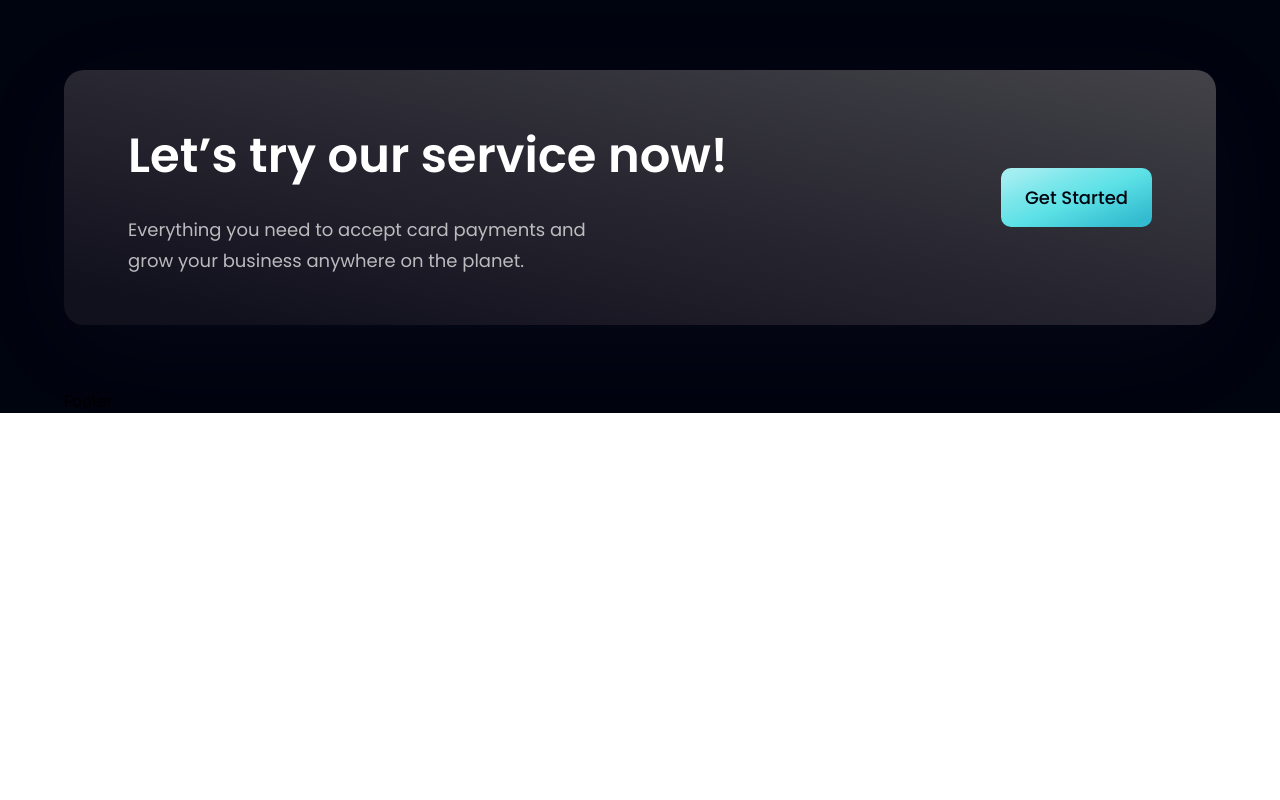
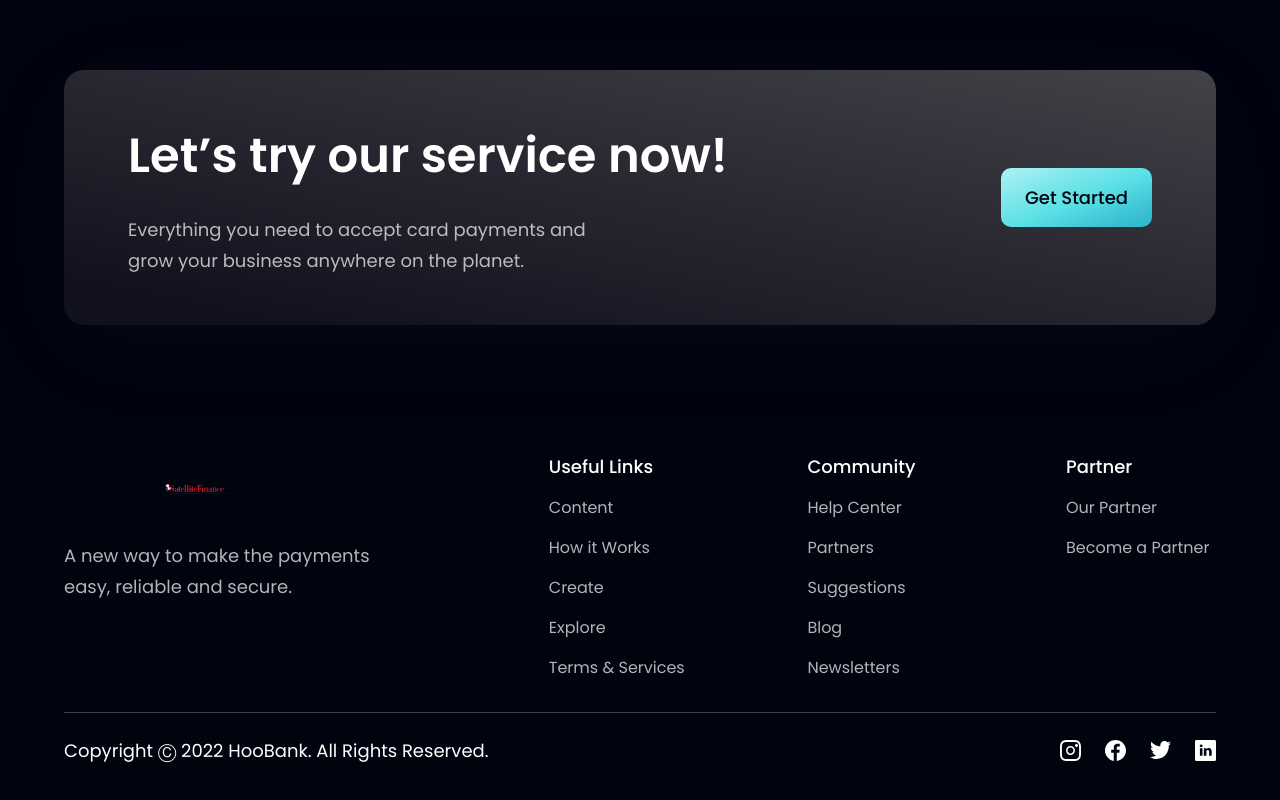
Before and after one commit to safchik/financeapp, a React (Vite) app: page / in a window 1280 px wide. Shown: the part 4118-4918 px from the top of the page. Before the commit the page ends 4531 px from the top, so only its background shows below. Built offline with nearby package versions, Linux system fonts and the light colour scheme.

Commit message:
logic for footer component added

```diff
--- a/src/components/Clients.jsx
+++ b/src/components/Clients.jsx
@@ -6,7 +6,7 @@ const Clients = () => (
         <div className={`${styles.flexCenter} flex-wrap w-full`}>
             {clients.map((client) => (
                 <div key={client.id} className={`flex-1 ${styles.flexCenter} sm:min-w-[192px] min-w-[120px] m-5`}>
-                    <img src={client.logo} alt="client_logo" className="sm:w-[192px] w-[100px] object-contain" />
+                    <img src={client.logo} alt="client_logo" className="sm:w-[192px] w-[100px] object-contain hover:brightness-200 transition duration-300 cursor-pointer" />
                 </div>
             ))}
         </div>
--- a/src/components/Footer.jsx
+++ b/src/components/Footer.jsx
@@ -1,9 +1,62 @@
-import React from 'react'
+import styles from "../style";
+import { logo } from "../assets";
+import { footerLinks, socialMedia } from "../constants";
 
-const Footer = () => {
-    return (
-        <div>Footer</div>
-    )
-}
+const Footer = () => (
+    <section className={`${styles.flexCenter} ${styles.paddingY} flex-col`}>
+        <div className={`${styles.flexStart} md:flex-row flex-col mb-8 w-full`}>
+            <div className="flex-[1] flex flex-col justify-start mr-10">
+                <img
+                    src={logo}
+                    alt="hoobank"
+                    className="w-[266px] h-[72.14px] object-contain"
+                />
+                <p className={`${styles.paragraph} mt-4 max-w-[312px]`}>
+                    A new way to make the payments easy, reliable and secure.
+                </p>
+            </div>
+
+            <div className="flex-[1.5] w-full flex flex-row justify-between flex-wrap md:mt-0 mt-10">
+                {footerLinks.map((footerlink) => (
+                    <div key={footerlink.title} className={`flex flex-col ss:my-0 my-4 min-w-[150px]`}>
+                        <h4 className="font-poppins font-medium text-[18px] leading-[27px] text-white">
+                            {footerlink.title}
+                        </h4>
+                        <ul className="list-none mt-4">
+                            {footerlink.links.map((link, index) => (
+                                <li
+                                    key={link.name}
+                                    className={`font-poppins font-normal text-[16px] leading-[24px] text-dimWhite hover:text-secondary cursor-pointer ${index !== footerlink.links.length - 1 ? "mb-4" : "mb-0"
+                                        }`}
+                                >
+                                    {link.name}
+                                </li>
+                            ))}
+                        </ul>
+                    </div>
+                ))}
+            </div>
+        </div>
+
+        <div className="w-full flex justify-between items-center md:flex-row flex-col pt-6 border-t-[1px] border-t-[#3F3E45]">
+            <p className="font-poppins font-normal text-center text-[18px] leading-[27px] text-white">
+                Copyright Ⓒ 2022 HooBank. All Rights Reserved.
+            </p>
+
+            <div className="flex flex-row md:mt-0 mt-6">
+                {socialMedia.map((social, index) => (
+                    <img
+                        key={social.id}
+                        src={social.icon}
+                        alt={social.id}
+                        className={`w-[21px] h-[21px] object-contain hover:brightness-200 transition duration-300 cursor-pointer ${index !== socialMedia.length - 1 ? "mr-6" : "mr-0"
+                            }`}
+                        onClick={() => window.open(social.link)}
+                    />
+                ))}
+            </div>
+        </div>
+    </section>
+);
 
 export default Footer
```
